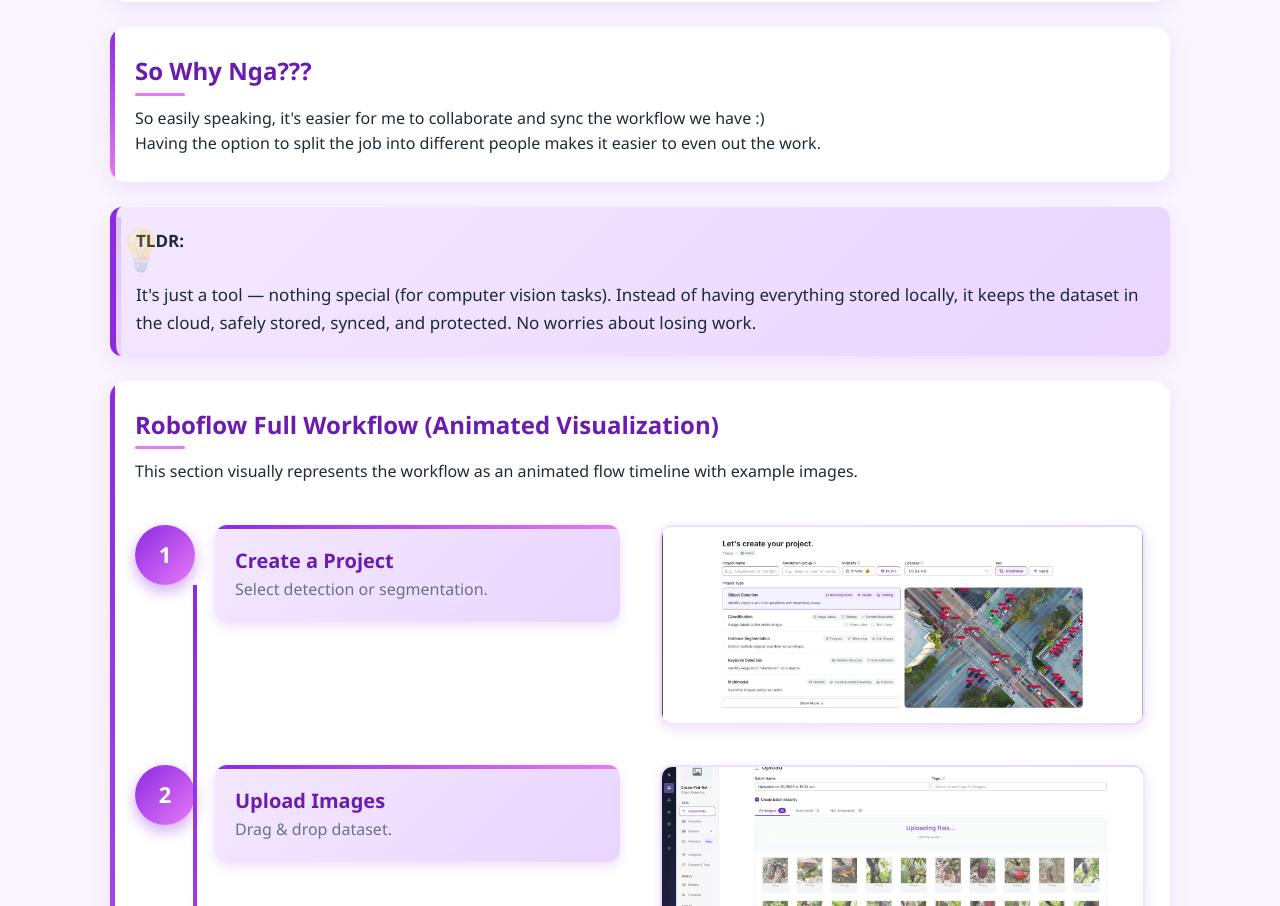
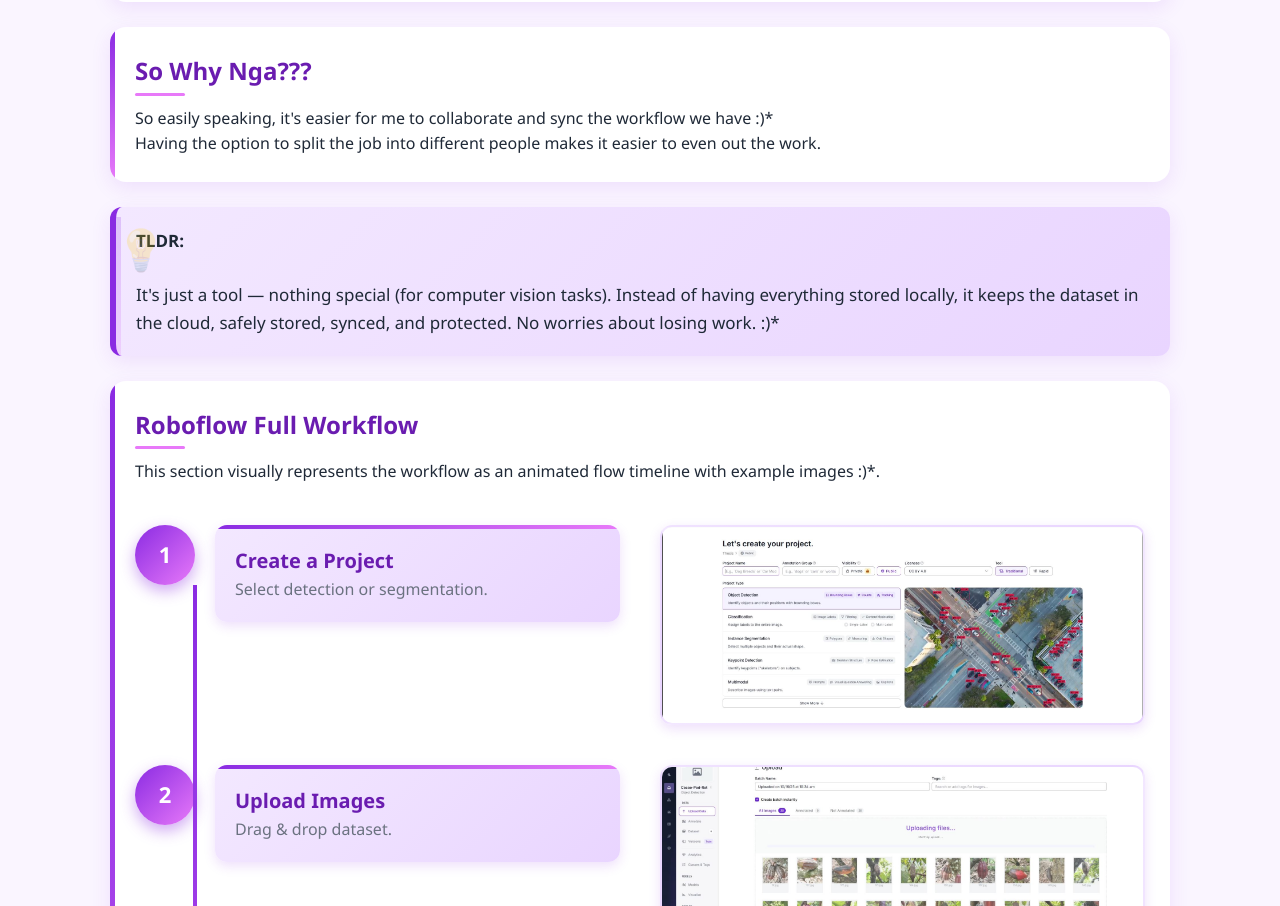
Before and after one commit to croxcut/Julya-, a plain HTML site: page index.html in a window 1280 px wide. Shown: the part 2842-3748 px from the top of the page. Drawn offline with Linux system fonts and the light colour scheme.

Commit message:
fix: header

```diff
--- a/index.html
+++ b/index.html
@@ -680,18 +680,18 @@
 
   <div class="section">
     <h2>So Why Nga???</h2>
-    <p>So easily speaking, it's easier for me to collaborate and sync the workflow we have :)</p>
+    <p>So easily speaking, it's easier for me to collaborate and sync the workflow we have :)*</p>
     <p>Having the option to split the job into different people makes it easier to even out the work.</p>
   </div>
 
   <div class="section tldr">
     <strong>TLDR:</strong><br><br>
-    It's just a tool — nothing special (for computer vision tasks). Instead of having everything stored locally, it keeps the dataset in the cloud, safely stored, synced, and protected. No worries about losing work.
+    It's just a tool — nothing special (for computer vision tasks). Instead of having everything stored locally, it keeps the dataset in the cloud, safely stored, synced, and protected. No worries about losing work. :)*
   </div>
 
   <div class="section">
-    <h2>Roboflow Full Workflow (Animated Visualization)</h2>
-    <p>This section visually represents the workflow as an animated flow timeline with example images.</p>
+    <h2>Roboflow Full Workflow</h2>
+    <p>This section visually represents the workflow as an animated flow timeline with example images :)*.</p>
 
     <div class="workflow-visual">
       <div class="flow-line"></div>
```
